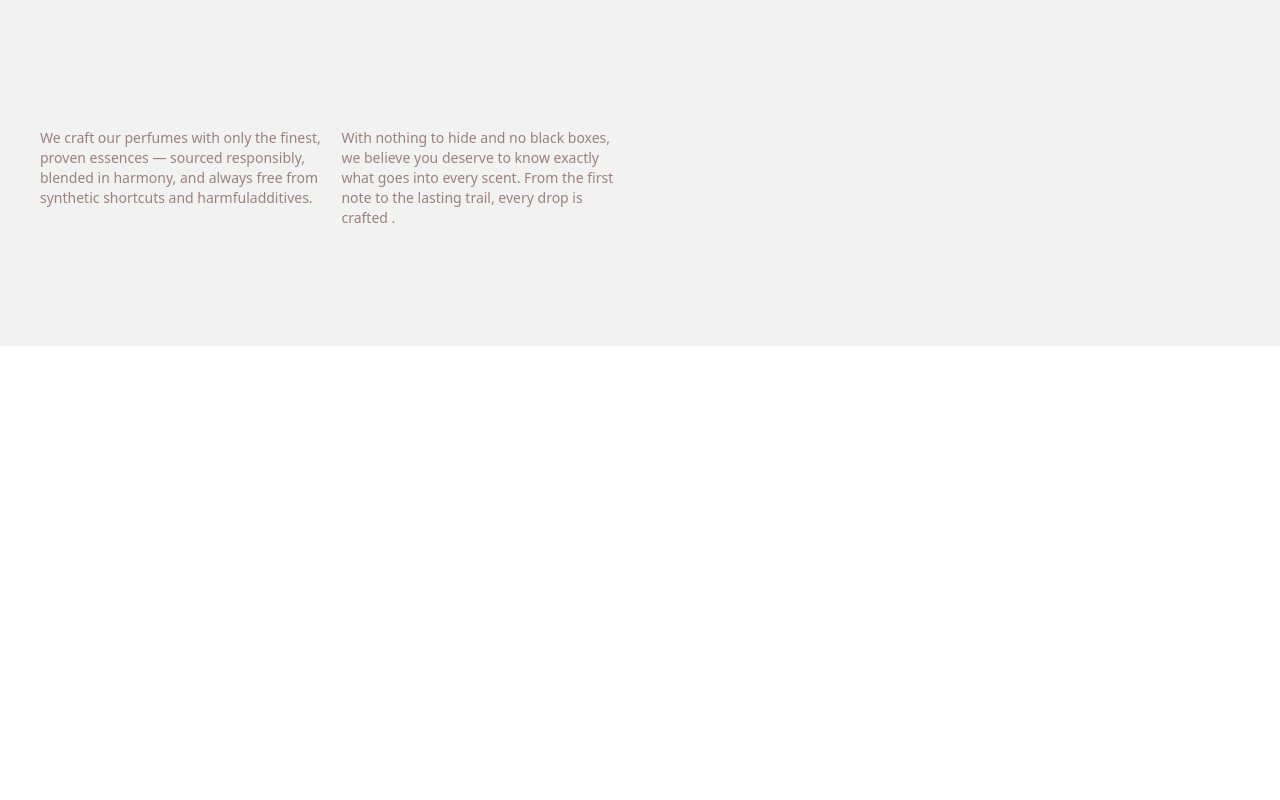
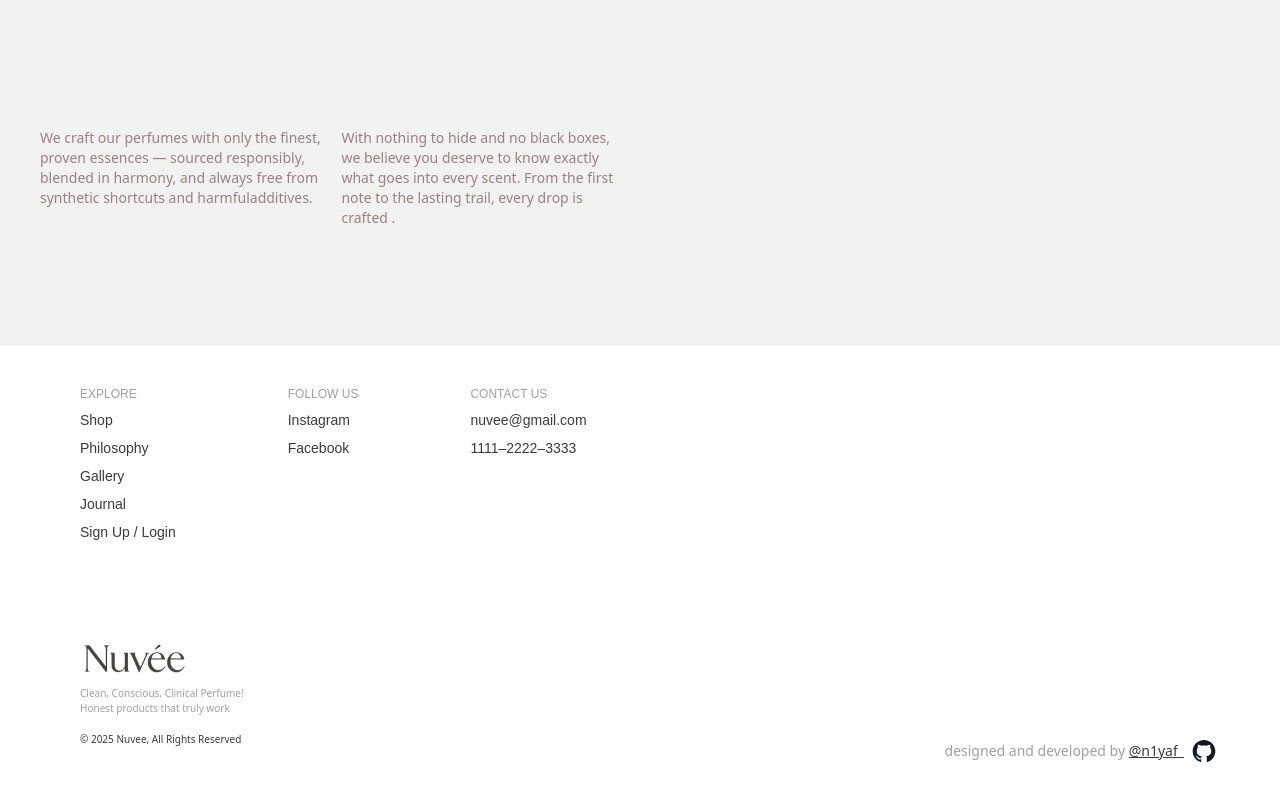
Before and after one commit to mohammedniyafsm/Nuv-e, a React (Vite) app in the folder frontend/: page /philosophy in a window 1280 px wide. Shown: the part 3654-4454 px from the top of the page. Before the commit the page ends 4000 px from the top, so only its background shows below. Built offline with nearby package versions, Linux system fonts and the light colour scheme; a web font is replaced by a local one.

Commit message:
added footer to philosophy

```diff
--- a/frontend/src/pages/Philosophy.tsx
+++ b/frontend/src/pages/Philosophy.tsx
@@ -1,3 +1,4 @@
+import Git from '../components/icons/Git'
 import Navbar from '../components/Navbar'
 
 function Philosophy() {
@@ -100,6 +101,63 @@ function Philosophy() {
         </div>
 
       </div>
+
+      <div className="bg-white w-full h-[460px]">
+        <div className="flex gap-28 px-20 py-10">
+          {/* Explore */}
+          <div className="flex flex-col gap-2 text-[#3b3b3b] font-neogrotesk-ultralight text-sm">
+            <h1 className="font-neogroteskessalt-light text-xs text-[#a0a0a0]">EXPLORE</h1>
+            <h1>Shop</h1>
+            <h1>Philosophy</h1>
+            <h1>Gallery</h1>
+            <h1>Journal</h1>
+            <h1>Sign Up / Login</h1>
+          </div>
+
+          {/* Follow Us */}
+          <div className="flex flex-col gap-2 text-[#3b3b3b] font-neogrotesk-ultralight text-sm">
+            <h1 className="font-neogroteskessalt-light text-xs text-[#a0a0a0]">FOLLOW US</h1>
+            <h1>Instagram</h1>
+            <h1>Facebook</h1>
+          </div>
+
+          {/* Contact Us */}
+          <div className="flex flex-col gap-2 text-[#3b3b3b] font-neogrotesk-ultralight text-sm">
+            <h1 className="font-neogroteskessalt-light text-xs text-[#a0a0a0]">CONTACT US</h1>
+            <a href="mailto:nuvee@gmail.com" className="hover:underline">nuvee@gmail.com</a>
+            <span>1111–2222–3333</span>
+          </div>
+        </div>
+
+        {/* Footer Bottom */}
+        <div className="flex justify-between items-end">
+          {/* Logo & Tagline */}
+          <div className="px-20 py-12">
+            <img className="h-14 w-28" src="./public/images/logo.png" alt="Nuvee Logo" />
+            <p className="text-[#a0a0a0] text-[10px]">
+              Clean, Conscious, Clinical Perfume! <br />
+              Honest products that truly work
+            </p>
+            <p className="text-[#3b3b3b] text-[10px] mt-4">© 2025 Nuvee, All Rights Reserved</p>
+          </div>
+
+          {/* Developer Credit */}
+          <div className="px-16 py-8 flex items-center gap-2">
+            <h1 className="text-[#a0a0a0] text-sm">
+              designed and developed by{' '}
+              <a
+                href="https://x.com/n1yaf_/"
+                target="_blank"
+                rel="noopener noreferrer"
+                className="underline cursor-pointer text-[#3b3b3b]"
+              >
+                @n1yaf_
+              </a>
+            </h1>
+            <a href="https://github.com/mohammedniyafsm"  target="_blank" > <Git  /></a>
+          </div>
+        </div>
+      </div>
     </>
   )
 }
```
